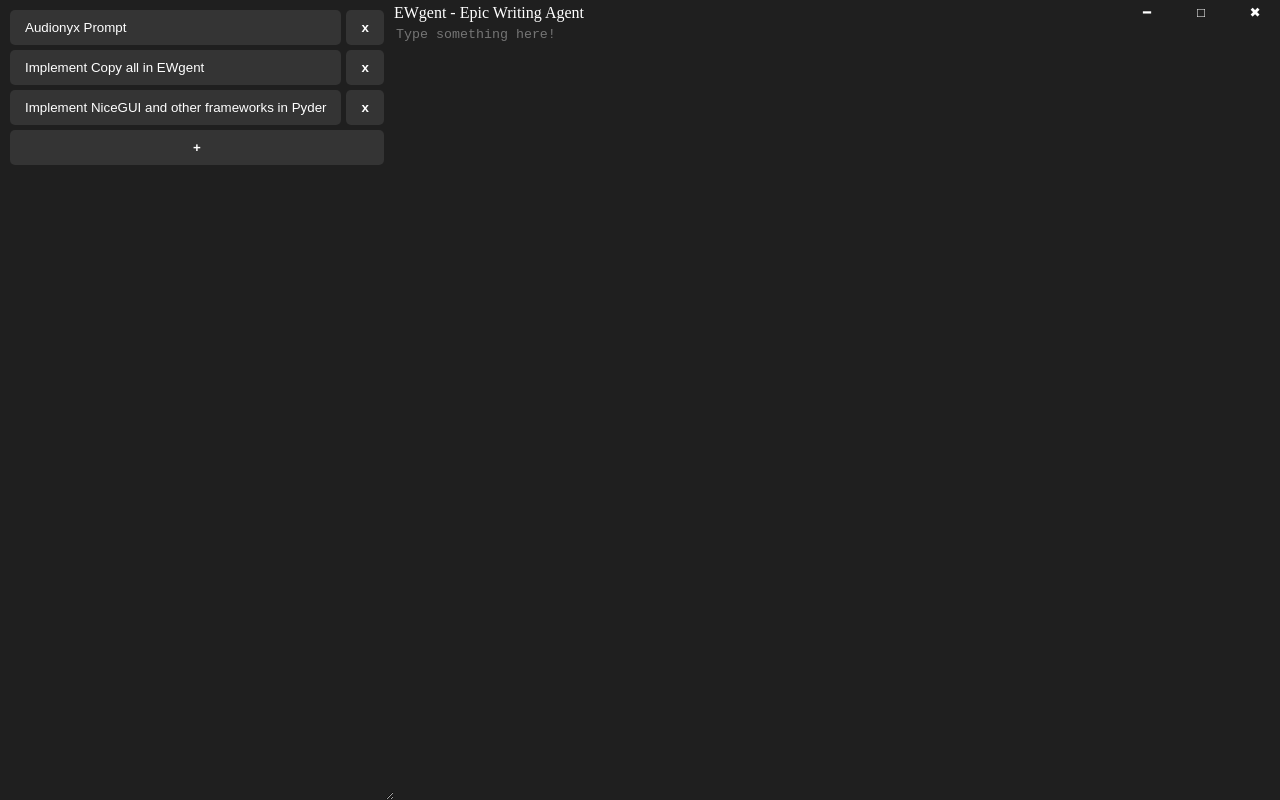
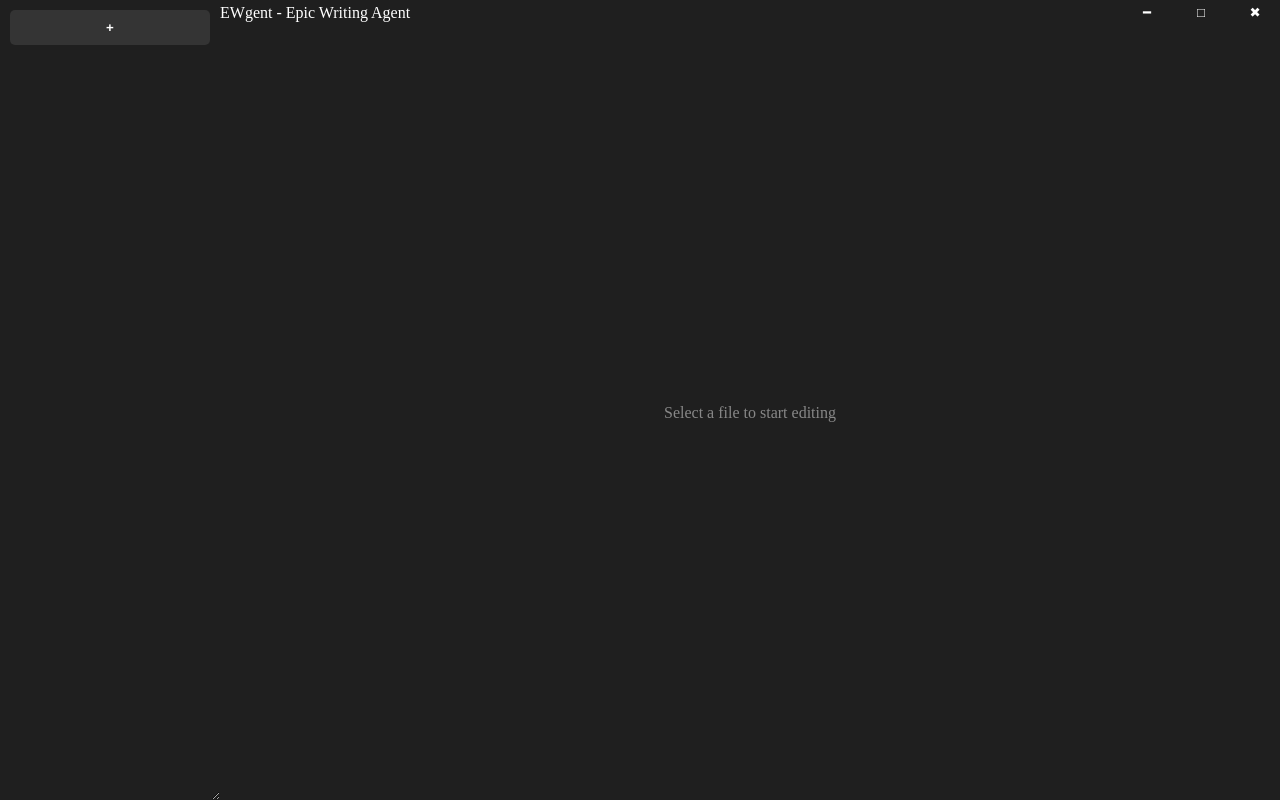
Before and after one commit to daveberrys/EWgent, a Svelte app in the folder src/frontend/: page / in a window 1280 px wide. Built offline with nearby package versions, Linux system fonts and the light colour scheme.

Commit message:
wired files, backend now does file writes

```diff
--- a/src/frontend/src/App.svelte
+++ b/src/frontend/src/App.svelte
@@ -1,13 +1,37 @@
 <script lang="ts">
-    import Topbar from './components/Topbar.svelte';
-    import Sidebar from './components/Sidebar.svelte';
-    import Textarea from './components/Textarea.svelte';
+    import Topbar from "./components/Topbar.svelte";
+    import Sidebar from "./components/Sidebar.svelte";
+    import Textarea from "./components/Textarea.svelte";
+
+    let selectedFile: string | null = $state(null);
+
+    function handleSelect(name: string) {
+        selectedFile = name;
+    }
 </script>
 
-<main style="display: flex; flex-direction: row; flex: 1; height: 100%;">
-    <Sidebar />
-    <div style="display: flex; flex-direction: column; flex: 1;">
-        <div style="width: auto;"><Topbar /></div>
-        <Textarea />
+<main>
+    <Sidebar onSelect={handleSelect} />
+    <div class="content">
+        <div class="topbar"><Topbar /></div>
+        <Textarea fileName={selectedFile} />
     </div>
 </main>
+
+<style>
+    main {
+        display: flex;
+        flex: 1;
+        height: 100%;
+    }
+
+    .content {
+        display: flex;
+        flex-direction: column;
+        flex: 1;
+    }
+
+    .topbar {
+        width: auto;
+    }
+</style>
--- a/src/frontend/src/components/Sidebar.svelte
+++ b/src/frontend/src/components/Sidebar.svelte
@@ -1,31 +1,54 @@
 <script lang="ts">
-    const files: string[] = [
-      "Audionyx Prompt",
-      "Implement Copy all in EWgent",
-      "Implement NiceGUI and other frameworks in Pyder",
-    ];
+    import { onMount } from "svelte";
+    import { getPyAPI } from "../utils/pywebview";
 
-    function openFile(file: string) {
-      console.log(`Open: ${file}`)
+    let { onSelect }: { onSelect?: (name: string) => void } = $props();
+
+    let pyAPI: any = $state(null);
+    let files: string[] = $state([]);
+
+    onMount(async () => {
+        pyAPI = await getPyAPI();
+        files = await pyAPI.getFiles();
+    });
+
+    async function selectFile(file: string) {
+        onSelect?.(file);
     }
 
-    function deleteFile(file: string) {
-      console.log(`Delete: ${file}`)
+    async function createFile() {
+        const name = prompt("Enter file name:");
+        if (name && name.trim()) {
+            await pyAPI.saveFile(name.trim(), "");
+            files = await pyAPI.getFiles();
+        }
     }
 
-    function createFile() {
-      console.log("create file")
+    async function deleteFile(file: string) {
+        const confirmed = window.confirm(
+            `Are you sure you want to permanently delete "${file}"?`,
+        );
+        if (confirmed) {
+            await pyAPI.deleteFile(file);
+            files = await pyAPI.getFiles();
+        }
     }
 </script>
 
 <main>
     {#each files as file}
         <div class="filesButton">
-            <button class="open" onclick={() => openFile(file)}><span>{file}</span></button>
-            <button class="delete" onclick={() => deleteFile(file)}><b>x</b></button>
+            <button class="open" onclick={() => selectFile(file)}>
+                <span>{file}</span>
+            </button>
+            <button class="delete" onclick={() => deleteFile(file)}>
+                <b>x</b>
+            </button>
         </div>
     {/each}
-    <button onclick={() => createFile()} style="text-align: center;"><b>+</b></button>
+    <button class="add" onclick={() => createFile()}>
+        <b>+</b>
+    </button>
 </main>
 
 <style>
@@ -38,6 +61,7 @@
         max-width: 400px;
         padding: 10px;
         gap: 5px;
+    }
 
     button {
         border: none;
@@ -47,10 +71,10 @@
         transition: all 0.1s ease-out;
         border-radius: 5px;
         text-align: left;
+    }
 
-            &:hover {
-                filter: brightness(120%)
-            }
+    button:hover {
+        filter: brightness(120%);
     }
 
     .filesButton {
@@ -58,6 +82,7 @@
         min-width: 200px;
         max-width: 400px;
         gap: 5px;
+    }
 
     .open {
         flex: 1;
@@ -66,6 +91,8 @@
     .delete:hover {
         background-color: var(--exit);
     }
-        }
+
+    .add {
+        text-align: center;
     }
 </style>
--- a/src/frontend/src/components/Textarea.svelte
+++ b/src/frontend/src/components/Textarea.svelte
@@ -1,9 +1,47 @@
 <script lang="ts">
-    let text = "";
+    import { onMount } from "svelte";
+    import { getPyAPI } from "../utils/pywebview";
+
+    let { fileName }: { fileName: string | null } = $props();
+
+    let pyAPI: any = $state(null);
+    let content: string = $state("");
+    let saveTimer: ReturnType<typeof setTimeout> | null = $state(null);
+
+    onMount(async () => {
+        pyAPI = await getPyAPI();
+    });
+
+    async function loadContent(name: string) {
+        content = await pyAPI.getFileContent(name);
+    }
+
+    function scheduleSave() {
+        if (saveTimer) clearTimeout(saveTimer);
+        saveTimer = setTimeout(async () => {
+            if (fileName) {
+                await pyAPI.saveFile(fileName, content);
+            }
+        }, 500);
+    }
+
+    $effect(() => {
+        if (fileName && pyAPI) {
+            loadContent(fileName);
+        } else if (!fileName) {
+            content = "";
+        }
+    });
 </script>
 
 <main>
-    <textarea bind:value={text} placeholder="Type something here!"></textarea>
+    {#if fileName}
+        <textarea bind:value={content} oninput={scheduleSave} placeholder="Type something here!"></textarea>
+    {:else}
+        <div class="empty">
+            <p>Select a file to start editing</p>
+        </div>
+    {/if}
 </main>
 
 <style>
@@ -11,15 +49,25 @@
         display: flex;
         flex: 1;
         min-height: 0;
+    }
 
     textarea {
         background-color: var(--background);
         color: white;
-
         flex: 1;
         border: none;
         outline: none;
         resize: none;
+        padding: 10px;
+        font-family: inherit;
+        font-size: inherit;
     }
+
+    .empty {
+        display: flex;
+        flex: 1;
+        align-items: center;
+        justify-content: center;
+        color: #888;
     }
 </style>
```
Also changed, not shown: 2 other files (tests, documents, lock files or other folders). Lines whose indentation alone changed are shown as unchanged.
